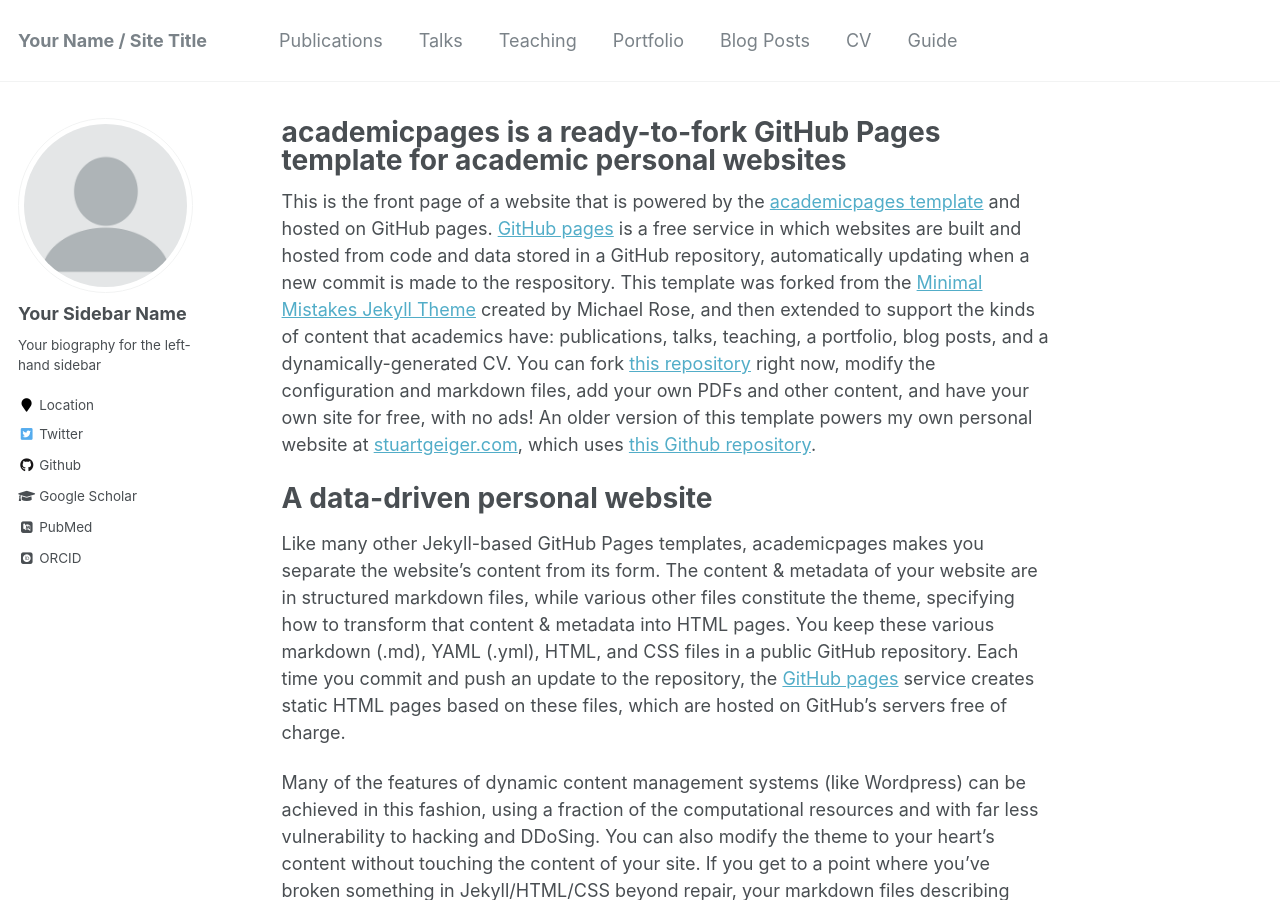
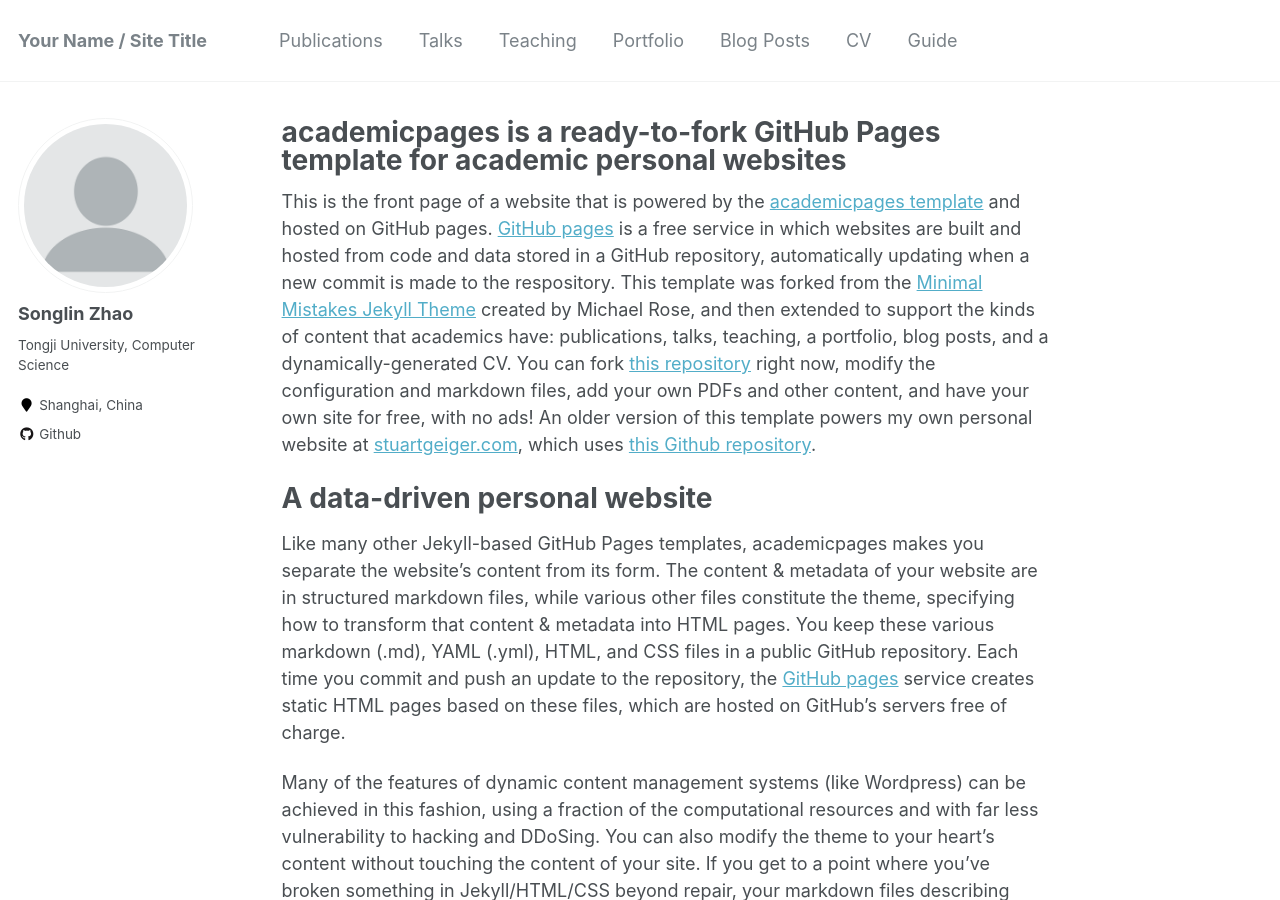
Before and after one commit to zsl519/zsl519.github.io, a Jekyll site: the page built from _pages/about.md, in a window 1280 px wide and 900 px high. Built offline with Jekyll 4.4.1, drawn with Linux system fonts in a browser that asks for light colours; some web fonts are replaced.

Commit message:
change sidebar

```diff
--- a/_config.yml
+++ b/_config.yml
@@ -80,13 +80,11 @@
 
 # Site Author
 author:
-  name             : "Your Sidebar Name"
+  name             : "Songlin Zhao"
   avatar           : "profile.png"
-  bio              : "Your biography for the left-hand sidebar"
-  location         : "Location"
+  bio              : "Tongji University, Computer Science"
+  location         : "Shanghai, China"
   employer         :
-  pubmed           : "https://www.ncbi.nlm.nih.gov/pubmed/?term=john+snow"
-  googlescholar    : "http://yourfullgooglescholarurl.com"
   email            :
   researchgate     :  # example: "https://www.researchgate.net/profile/yourprofile"
   uri              :
@@ -96,20 +94,18 @@
   flickr           :
   facebook         :
   foursquare       :
-  github           : "academicpages"
+  github           : "https://github.com/John8848666"
   google_plus      :
   keybase          :
   instagram        :
   impactstory      : #"https://profiles.impactstory.org/u/xxxx-xxxx-xxxx-xxxx"
   lastfm           :
   linkedin         :
-  orcid            : "http://orcid.org/yourorcidurl"
   pinterest        :
   soundcloud       :
   stackoverflow    : # http://stackoverflow.com/users/123456/username
   steam            :
   tumblr           :
-  twitter          : "replacethistwitterhandle"
   vine             :
   weibo            :
   xing             :
```
